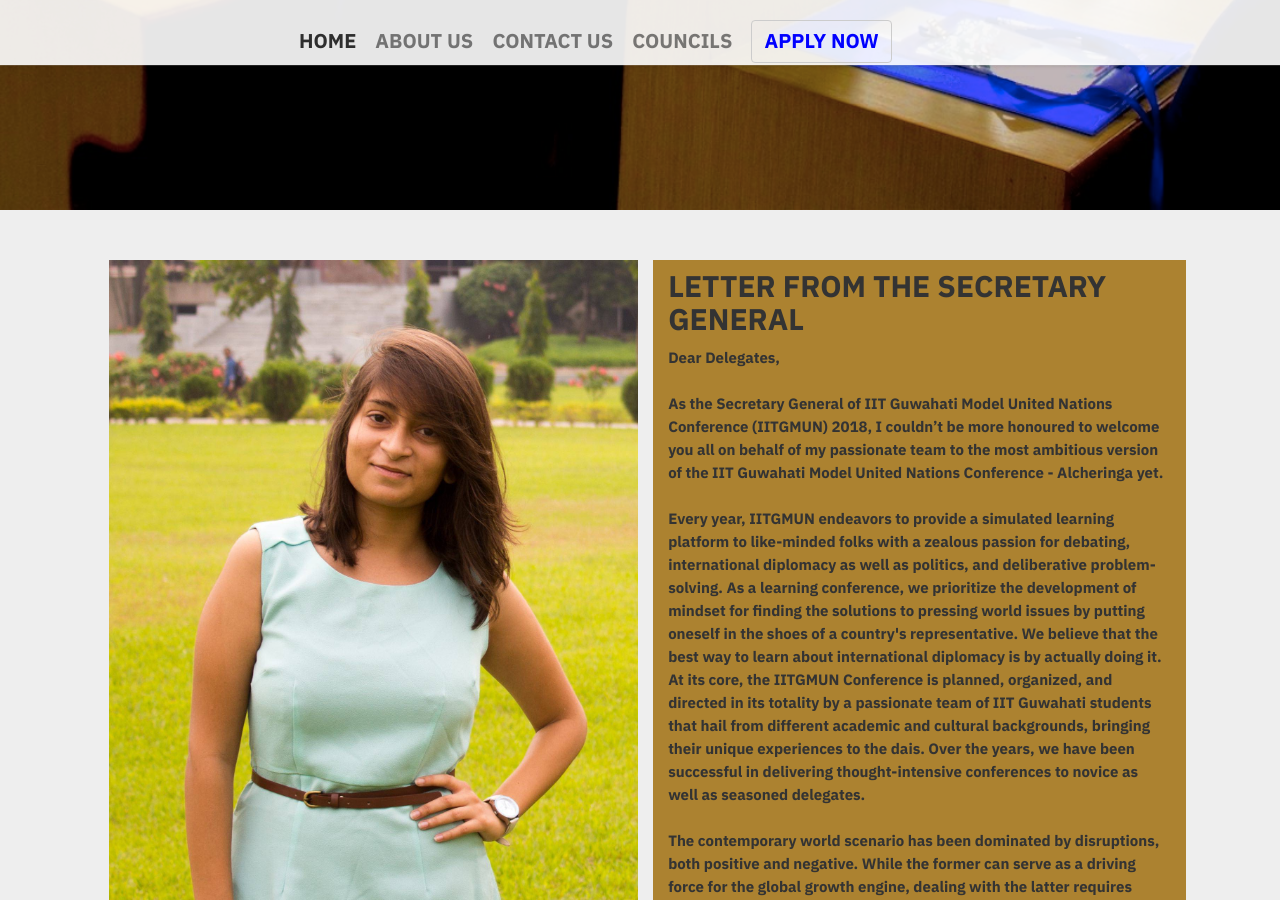
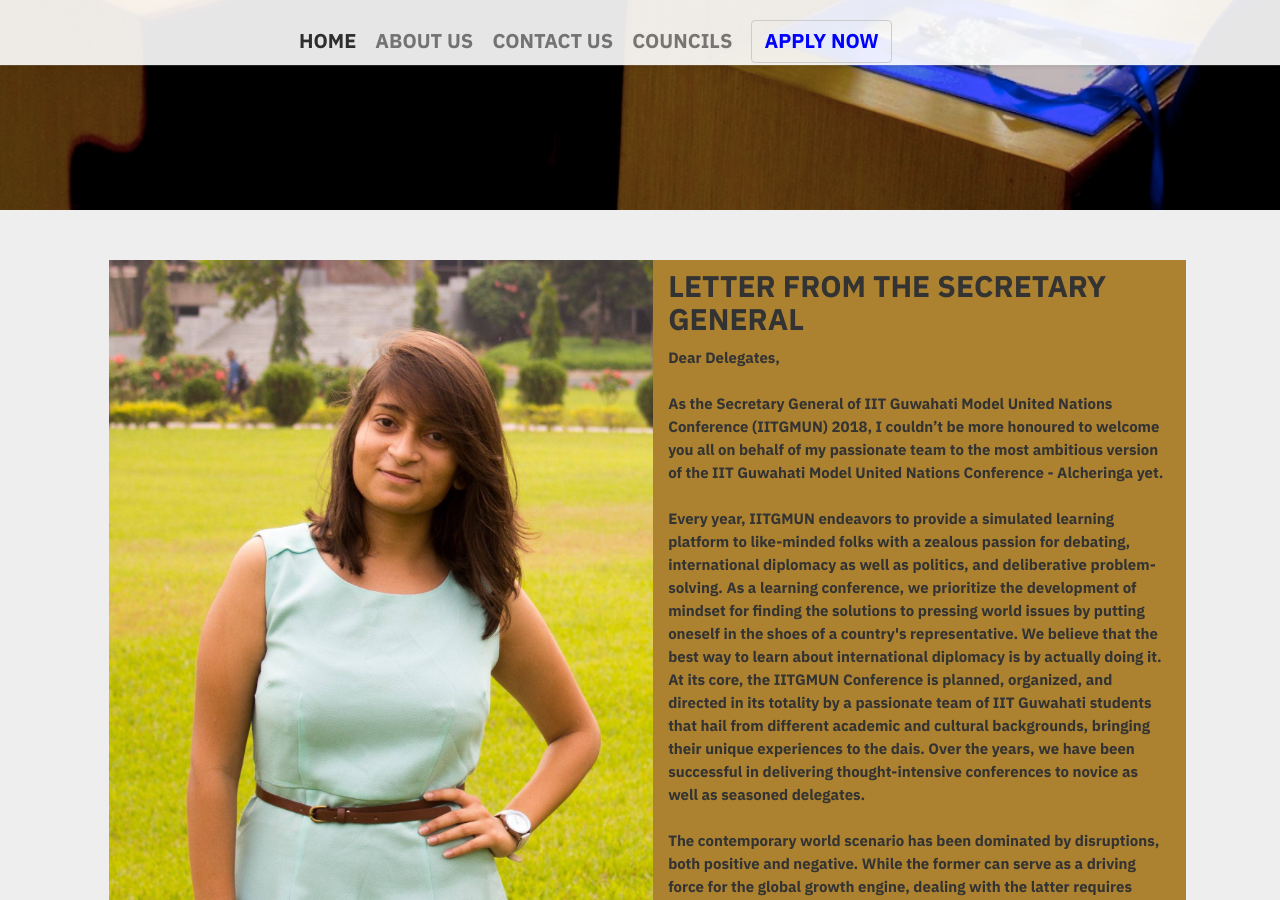
Before and after one commit to rupam170123041/IITG-MUN.github.io, a Jekyll site: the page built from index.html, in a window 1280 px wide and 900 px high, scrolled down 690 px. Built offline with Jekyll 4.4.1, drawn with Linux system fonts in a browser that asks for light colours; nearby versions of some CDN libraries; comment, search, counter and statistics services are not loaded; some of the changed text lies outside the part shown.

Commit message:
some more changes

```diff
--- a/_includes/about.html
+++ b/_includes/about.html
@@ -34,7 +34,7 @@
 Paridhi Kothari <br/>
 Secretary General <br/>
 </p>
-<img style="max-width:135px" class="sec-gen-signature img-responsive" src="{{ site.baseurl }}/img/{{ site.signatureImage }}"
+<img style="max-width:138px" class="sec-gen-signature img-responsive" src="{{ site.baseurl }}/img/{{ site.signatureImage }}"
             </div>
         </div>
     </div>
--- a/_includes/twitter-feed.html
+++ b/_includes/twitter-feed.html
@@ -1,6 +1,6 @@
 
 <!-- Begin Twitter Feed Section -->
-<section style="display:none" id="twitter-feed" class="twitter-feed image-section parallax" style="background-image: url({{ site.baseurl }}/img/sections-background/{{ site.tweetsFeedImage }});">
+<section id="twitter-feed" class="twitter-feed image-section parallax" style="background-image: url({{ site.baseurl }}/img/sections-background/{{ site.tweetsFeedImage }});">
     <div class="overlay solid-overlay"></div>
     <div class="content-wrapper">
         <div class="col-md-8 col-md-offset-2">
--- a/_includes/twitter-feed2.html
+++ b/_includes/twitter-feed2.html
@@ -1,6 +1,6 @@
 
 <!-- Begin Twitter Feed Section -->
-<section id="twitter-feed" class="twitter-feed image-section parallax" style="background-image: url({{ site.baseurl }}/img/sections-background/{{ site.tweetsFeedImage }});">
+<section style="display:none" id="twitter-feed" class="twitter-feed image-section parallax" style="background-image: url({{ site.baseurl }}/img/sections-background/{{ site.tweetsFeedImage }});">
     <div class="overlay solid-overlay"></div>
     <div class="content-wrapper">
         <div class="col-md-8 col-md-offset-2">
--- a/css/main.css
+++ b/css/main.css
@@ -4182,6 +4182,7 @@
 }
 #secy-pic{
   width:42.67%;
+  padding-right: 0px;
 }
 #secy-letter{
   width:40.67%;
```
